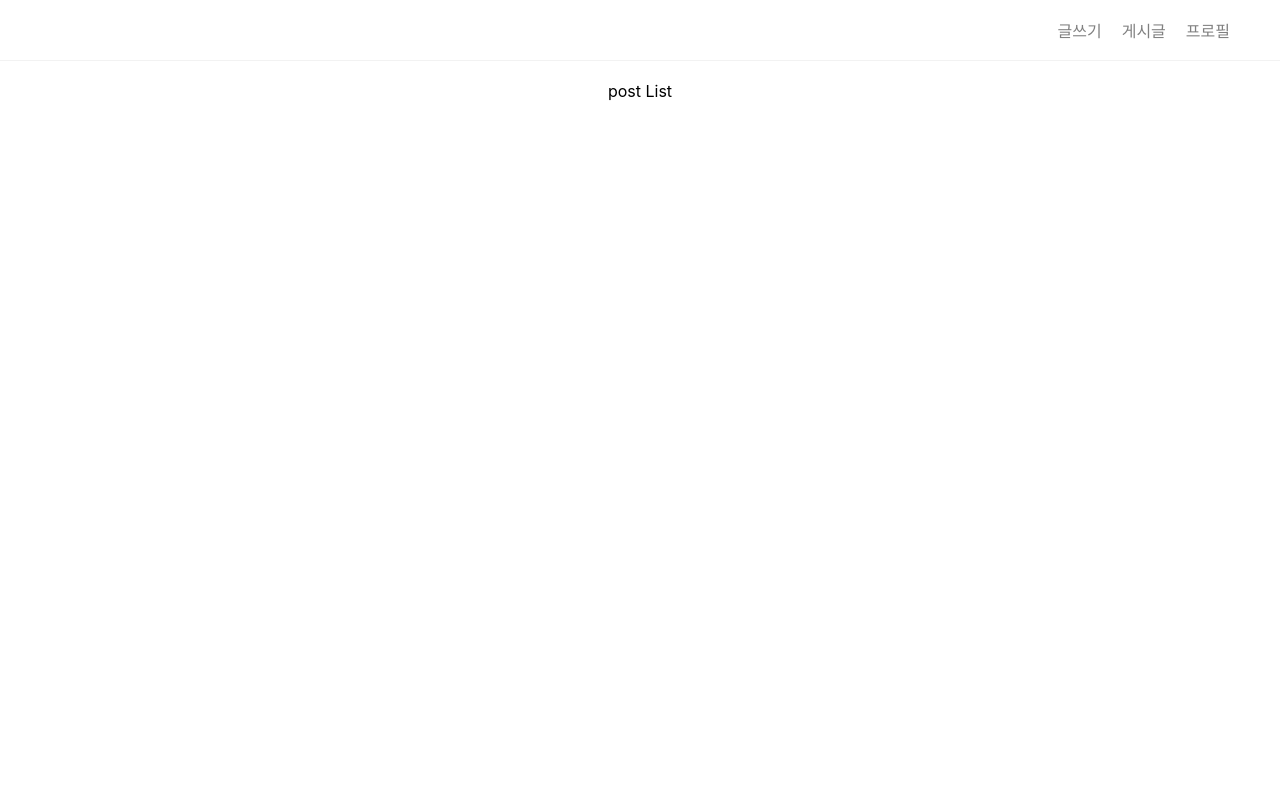
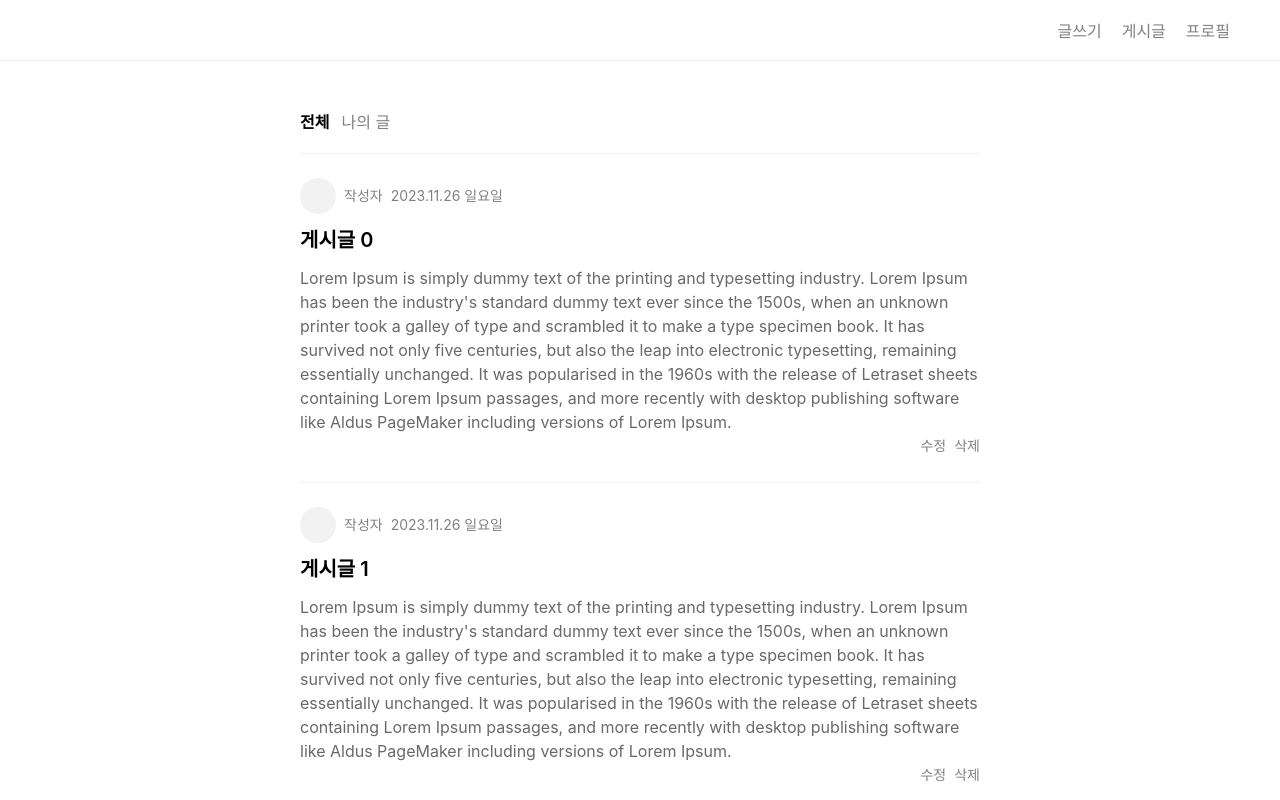
Before and after one commit to kidohy15/react-blog-app, a React (Create React App) app: page / in a window 1280 px wide. Shown: the top 800 px of the page. Built offline with nearby package versions, Linux system fonts and the light colour scheme.

Commit message:
home layout 과 style 작성

```diff
--- a/src/index.css
+++ b/src/index.css
@@ -48,9 +48,100 @@
   gap: 20px;
 }
 
+footer a {
+  margin: 0px 10px;
+  text-decoration: none;
+  color: gray;
+}
+
+footer a:focus,
+footer a:hover {
+  color: black;
+}
+
+/* post navigation */
+.post__navigation {
+  display: flex;
+  gap: 12px;
+  margin: 0 auto;
+  max-width: 680px;
+  font-size: 16px;
+  color: gray;
+  cursor: pointer;
+  padding: 48px 20px 0px 20px;
+}
+
+.post__navigation--active {
+  color: black;
+  font-weight: 600;
+}
+
 /* post list */
-.post-list {
+.post__list {
   min-height: 90vh; /* vh = 뷰포트 기준 90% 높이 */
   padding: 20px 40px;
   text-align: center;
+  max-width: 680px;
+  margin: 0px auto;
+  text-align: left;
+  line-height: 24px;
 }
+
+.post__box{
+  padding-top: 24px;
+  padding-bottom: 24px;
+  border-top: 1px solid #f2f2f2;
+}
+
+.post__profile-box{
+  display: flex;
+  gap: 8px;
+  font-size: 14px;
+  align-items: center;
+}
+
+.post__profile {
+  width: 36px;
+  height: 36px;
+  background: #f2f2f2;
+  border-radius: 50%;
+}
+
+.post__date,
+.post__author-name {
+  color: gray;
+}
+
+.post__title {
+  font-size: 20px;
+  font-weight: 600;
+  margin: 14px 0px;
+}
+
+.post__text {
+  color: dimgray;
+  font-size: 16px;
+}
+
+.post__list a {
+  text-decoration: none;
+  color: black;
+}
+
+.post__utils-box {
+  display: flex;
+  gap: 8px;
+  flex-direction: row-reverse;
+  font-size: 14px;
+  color: gray;
+}
+
+.post__delete:hover,
+.post__delete:focus {
+  color: black;
+}
+
+.post__edit:hover,
+.post__edit:focus {
+  color: black;
+}
--- a/src/pages/home/index.tsx
+++ b/src/pages/home/index.tsx
@@ -10,11 +10,37 @@
           <Link to="/profile">프로필</Link>
         </div>
       </header>
-      <div className="post-list">post List</div>
+      <div className="post__navigation">
+        <div className="post__navigation--active">전체</div>
+        <div>나의 글</div>
+      </div>
+      <div className="post__list">
+        {[...Array(10)].map((e, index) => (
+          <div key={index} className="post__box">
+            <Link to={`/posts/${index}`}>
+              <div className="post__profile-box">
+                <div className="post__profile"></div>
+                <div className="post__author-name">작성자</div>
+                <div className="post__date">2023.11.26 일요일</div>
+              </div>
+              <div className="post__title">
+                게시글 {index}
+              </div>
+              <div className="post__text">
+                Lorem Ipsum is simply dummy text of the printing and typesetting industry. Lorem Ipsum has been the industry's standard dummy text ever since the 1500s, when an unknown printer took a galley of type and scrambled it to make a type specimen book. It has survived not only five centuries, but also the leap into electronic typesetting, remaining essentially unchanged. It was popularised in the 1960s with the release of Letraset sheets containing Lorem Ipsum passages, and more recently with desktop publishing software like Aldus PageMaker including versions of Lorem Ipsum.
+              </div>
+              <div className="post__utils-box">
+                <div className="post__delete">삭제</div>
+                <div className="post__edit">수정</div>
+              </div>
+            </Link>
+          </div>
+        ))}
+      </div>
       <footer>
-        <div>Menu 1</div>
-        <div>Menu 2</div>
-        <div>Menu 3</div>
+        <Link to="/posts/new">글쓰기</Link>
+        <Link to="/posts">게시글</Link>
+        <Link to="/profile">프로필</Link>
       </footer>
     </div>
   )
```
